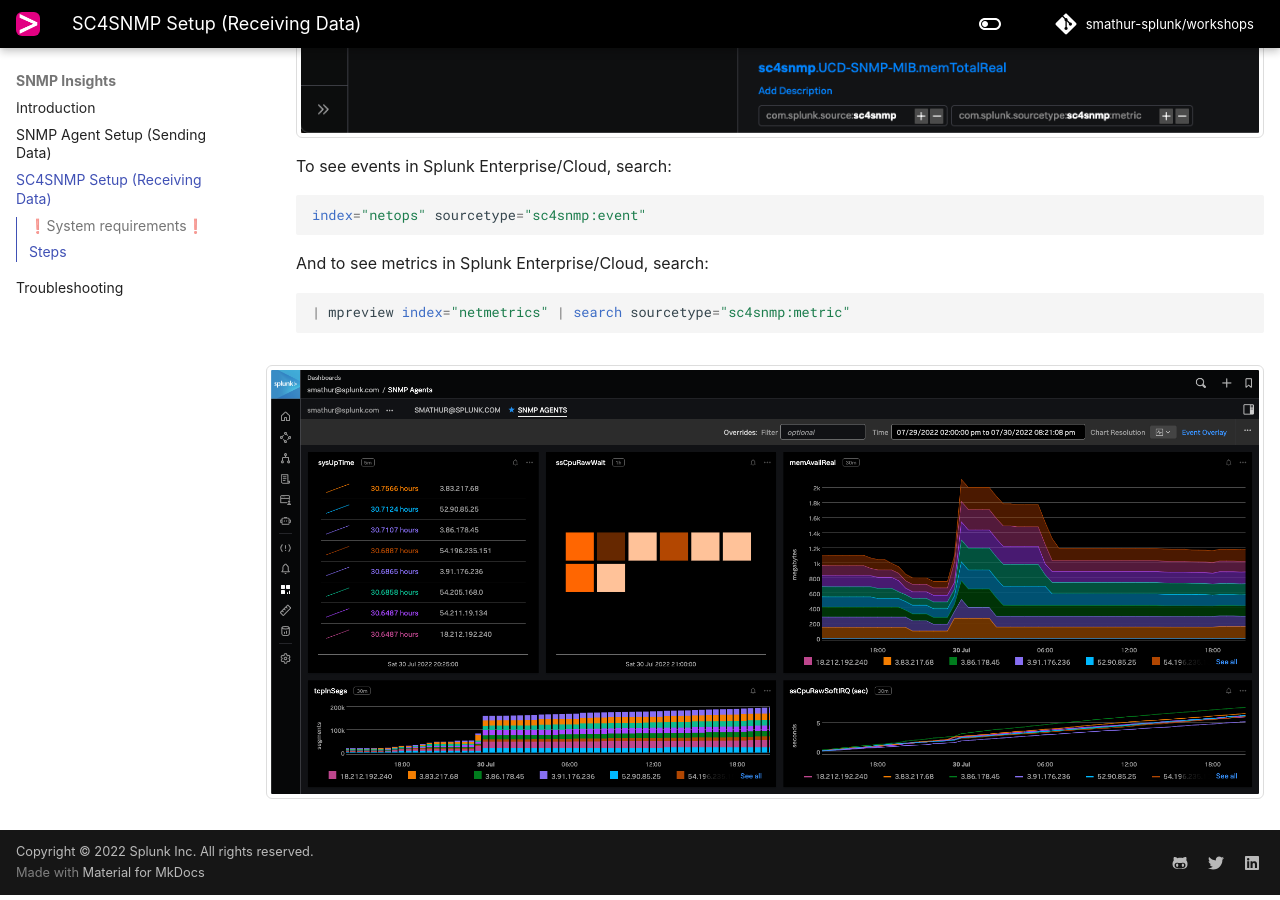
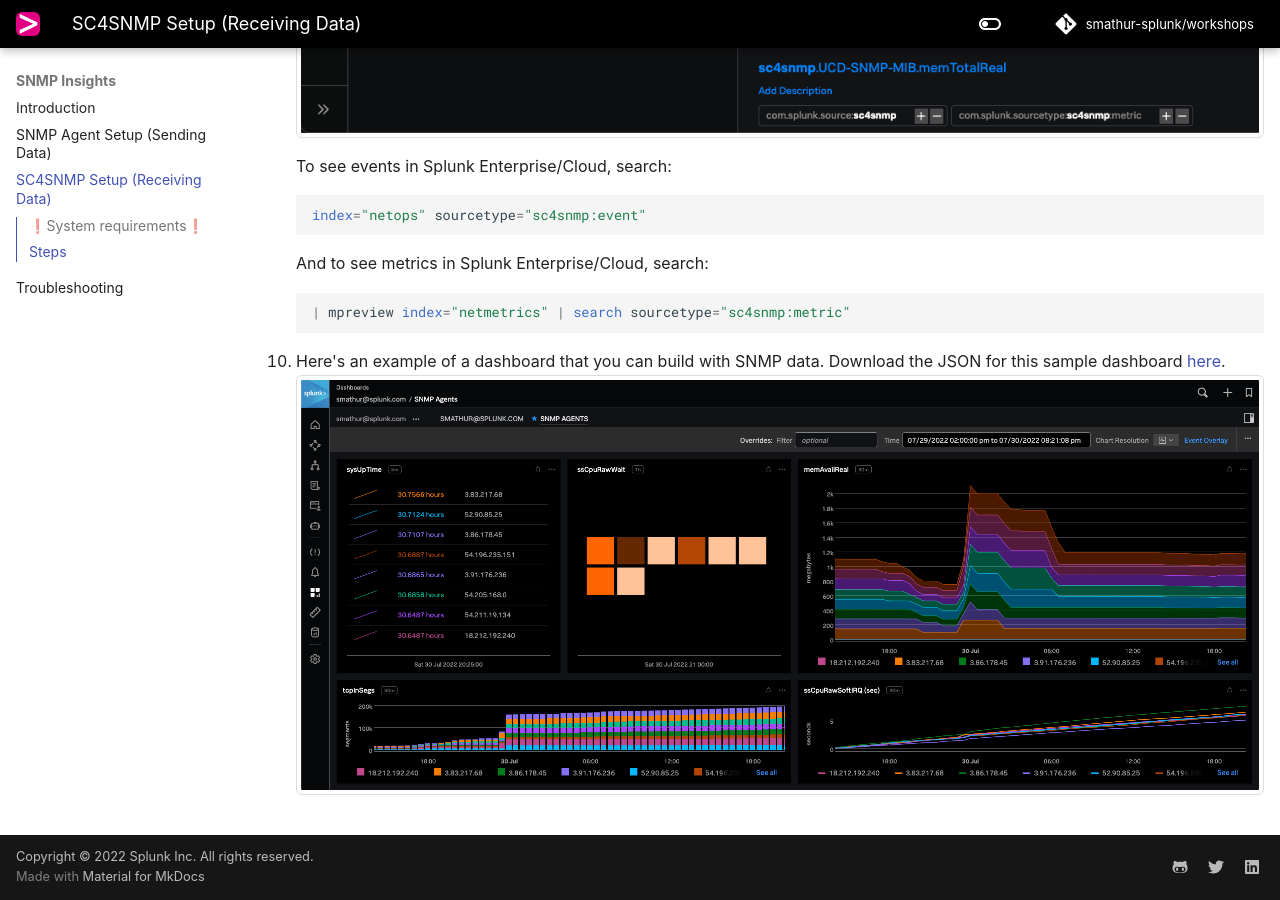
Before and after one commit to smathur-splunk/workshops, an MkDocs documentation site: the page built from docs/snmp_host.md, in a window 1280 px wide and 900 px high, scrolled down 2878 px. Built offline with MkDocs 1.6.1 and Material for MkDocs 9.7.7, drawn with Linux system fonts in a browser that asks for light colours; some web fonts are replaced; comment, search, counter and statistics services are not loaded; the version menu is left out.

Commit message:
Add SNMP dashboard link

````diff
--- a/docs/snmp_host.md
+++ b/docs/snmp_host.md
@@ -96,4 +96,5 @@
 	| mpreview index="netmetrics" | search sourcetype="sc4snmp:metric"
 	```
 
-![Custom SNMP Dashboard in Splunk Observability](images/snmp_dash.png)
+10. Here's an example of a dashboard that you can build with SNMP data. Download the JSON for this sample dashboard [here](https://raw.githubusercontent.com/smathur-splunk/workshops/main/dashboard_SNMP%20Agents.json).
+  ![Custom SNMP Dashboard in Splunk Observability](images/snmp_dash.png)
````
